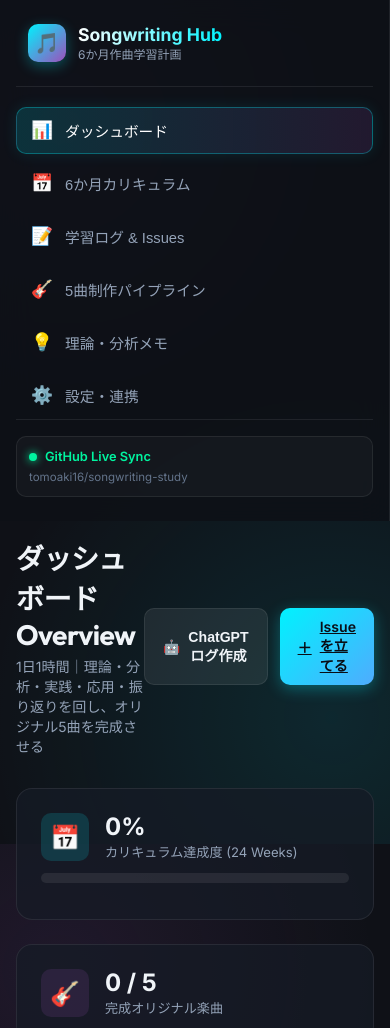
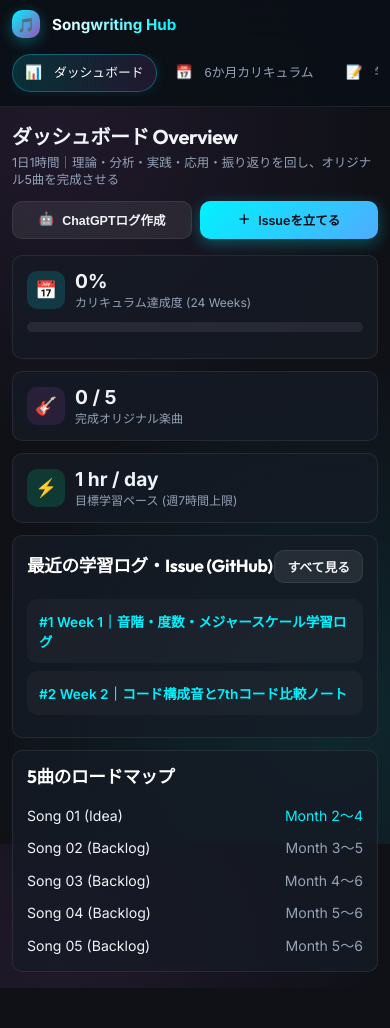
Before and after one commit to tomoaki16/songwriting-study, a plain HTML site: page dashboard/index.html in a window 390 px wide. Shown: the top 1028 px of the page. After the commit the page ends 988 px from the top, so only its background shows below. Drawn offline with Linux system fonts and the light colour scheme; no server answers.

Commit message:
Improve mobile responsiveness and typography wrapping

```diff
--- a/dashboard/css/style.css
+++ b/dashboard/css/style.css
@@ -35,7 +35,7 @@
 }
 
 body {
-  font-family: 'Inter', -apple-system, BlinkMacSystemFont, sans-serif;
+  font-family: 'Inter', -apple-system, BlinkMacSystemFont, 'Hiragino Sans', 'Hiragino Kaku Gothic ProN', 'Meiryo', sans-serif;
   background-color: var(--bg-dark);
   background-image:
     radial-gradient(circle at 15% 15%, rgba(157, 80, 187, 0.12) 0%, transparent 40%),
@@ -45,16 +45,29 @@
   min-height: 100vh;
   display: flex;
   overflow-x: hidden;
+  overflow-wrap: anywhere;
+  word-break: normal;
+  line-break: loose;
+  -webkit-font-smoothing: antialiased;
 }
 
-/* Typography */
+/* Typography & Word Break Rules */
 h1, h2, h3, h4, .brand-text {
-  font-family: 'Outfit', sans-serif;
+  font-family: 'Outfit', -apple-system, sans-serif;
   letter-spacing: -0.02em;
+  overflow-wrap: break-word;
+  word-break: normal;
+  line-height: 1.35;
+}
+
+p, li, label, span {
+  overflow-wrap: anywhere;
+  line-height: 1.6;
 }
 
 code, pre, .mono-font {
   font-family: 'JetBrains Mono', monospace;
+  word-break: break-all;
 }
 
 /* Layout */
@@ -64,7 +77,7 @@
   min-height: 100vh;
 }
 
-/* Sidebar */
+/* Sidebar Navigation */
 .sidebar {
   width: 260px;
   background: rgba(13, 17, 23, 0.85);
@@ -97,6 +110,7 @@
   justify-content: center;
   font-size: 20px;
   box-shadow: 0 4px 14px rgba(0, 242, 254, 0.3);
+  flex-shrink: 0;
 }
 
 .brand-title {
@@ -152,6 +166,7 @@
   font-size: 1.1rem;
   width: 22px;
   text-align: center;
+  flex-shrink: 0;
 }
 
 .sidebar-footer {
@@ -235,6 +250,8 @@
   cursor: pointer;
   transition: var(--transition);
   border: none;
+  text-decoration: none;
+  white-space: nowrap;
 }
 
 .btn-primary {
@@ -316,6 +333,7 @@
   align-items: center;
   justify-content: center;
   font-size: 1.5rem;
+  flex-shrink: 0;
 }
 
 .stat-icon.cyan { background: rgba(0, 242, 254, 0.15); color: var(--primary-cyan); }
@@ -358,6 +376,7 @@
   margin-bottom: 24px;
   overflow-x: auto;
   padding-bottom: 8px;
+  -webkit-overflow-scrolling: touch;
 }
 
 .month-tab-btn {
@@ -371,6 +390,7 @@
   cursor: pointer;
   white-space: nowrap;
   transition: var(--transition);
+  flex-shrink: 0;
 }
 
 .month-tab-btn:hover {
@@ -399,7 +419,6 @@
   justify-content: space-between;
   align-items: center;
   margin-bottom: 14px;
-
 }
 
 .week-badge {
@@ -409,6 +428,7 @@
   border-radius: 20px;
   font-size: 0.75rem;
   font-weight: 700;
+  display: inline-block;
 }
 
 .task-list {
@@ -433,6 +453,7 @@
   margin-top: 2px;
   accent-color: var(--primary-cyan);
   cursor: pointer;
+  flex-shrink: 0;
 }
 
 /* GitHub Issue Cards */
@@ -445,7 +466,7 @@
 
 .search-input {
   flex: 1;
-  min-width: 250px;
+  min-width: 200px;
   padding: 10px 16px;
   background: rgba(255, 255, 255, 0.05);
   border: 1px solid var(--border-color);
@@ -479,6 +500,7 @@
   display: flex;
   justify-content: space-between;
   align-items: flex-start;
+  gap: 8px;
   margin-bottom: 8px;
 }
 
@@ -487,6 +509,7 @@
   font-weight: 600;
   color: #ffffff;
   text-decoration: none;
+  line-height: 1.4;
 }
 
 .issue-title:hover {
@@ -497,6 +520,7 @@
   color: var(--text-muted);
   font-size: 0.85rem;
   font-family: 'JetBrains Mono', monospace;
+  white-space: nowrap;
 }
 
 .issue-labels {
@@ -518,7 +542,7 @@
 /* 5-Song Pipeline */
 .song-pipeline-grid {
   display: grid;
-  grid-template-columns: repeat(auto-fit, minmax(240px, 1fr));
+  grid-template-columns: repeat(auto-fit, minmax(250px, 1fr));
   gap: 20px;
 }
 
@@ -599,12 +623,12 @@
   left: 0;
   width: 100vw;
   height: 100vh;
-  background: rgba(5, 8, 15, 0.8);
+  background: rgba(5, 8, 15, 0.85);
   backdrop-filter: blur(8px);
   display: none;
   align-items: center;
   justify-content: center;
-  z-index: 1000;
+  z-index: 2000;
 }
 
 .modal-overlay.active {
@@ -677,7 +701,9 @@
   resize: vertical;
 }
 
-/* Responsive */
+/* ========================================================
+   Responsive Breakpoints & Smartphone Optimizations (<768px)
+   ======================================================== */
 @media (max-width: 1024px) {
   .sidebar {
     width: 200px;
@@ -686,22 +712,216 @@
     margin-left: 200px;
     padding: 24px;
   }
-  .col-8, .col-6, .col-4 {
+  .col-8, .col-6, .col-4, .col-3 {
     grid-column: span 12;
   }
 }
 
 @media (max-width: 768px) {
+  body {
+    font-size: 14px;
+  }
+
   .app-container {
     flex-direction: column;
   }
+
+  /* Sticky Horizontal Header Navigation on Mobile */
   .sidebar {
     width: 100%;
     height: auto;
-    position: relative;
+    position: sticky;
+    top: 0;
+    padding: 10px 12px;
+    border-right: none;
+    border-bottom: 1px solid var(--border-color);
+    background: rgba(11, 15, 23, 0.95);
+    backdrop-filter: blur(20px);
+    z-index: 1000;
   }
+
+  .brand-header {
+    padding: 0 0 8px 0;
+    margin-bottom: 8px;
+    border-bottom: none;
+  }
+
+  .brand-icon {
+    width: 28px;
+    height: 28px;
+    font-size: 14px;
+  }
+
+  .brand-title {
+    font-size: 0.95rem;
+  }
+
+  .brand-subtitle {
+    display: none;
+  }
+
+  .nav-menu {
+    flex-direction: row;
+    overflow-x: auto;
+    gap: 6px;
+    padding-bottom: 4px;
+    -webkit-overflow-scrolling: touch;
+  }
+
+  .nav-item button {
+    padding: 7px 12px;
+    font-size: 0.8rem;
+    white-space: nowrap;
+    border-radius: 20px;
+  }
+
+  .nav-icon {
+    font-size: 0.85rem;
+    width: auto;
+  }
+
+  .sidebar-footer {
+    display: none;
+  }
+
+  /* Main Content Area */
   .main-content {
     margin-left: 0;
+    padding: 16px 12px;
+    width: 100%;
+  }
+
+  .top-bar {
+    flex-direction: column;
+    align-items: flex-start;
+    gap: 12px;
+    margin-bottom: 16px;
+  }
+
+  .page-title {
+    font-size: 1.25rem;
+  }
+
+  .page-subtitle {
+    font-size: 0.78rem;
+    line-height: 1.4;
+  }
+
+  .actions-group {
+    width: 100%;
+    display: flex;
+    gap: 8px;
+  }
+
+  .actions-group .btn {
+    flex: 1;
+    justify-content: center;
+    padding: 8px 10px;
+    font-size: 0.78rem;
+  }
+
+  /* Dashboard Grid & Cards */
+  .dashboard-grid {
+    grid-template-columns: 1fr;
+    gap: 12px;
+  }
+
+  .col-12, .col-8, .col-6, .col-4, .col-3 {
+    grid-column: span 1;
+  }
+
+  .card {
+    padding: 14px;
+    border-radius: var(--radius-md);
+  }
+
+  .stat-widget {
+    gap: 10px;
+  }
+
+  .stat-icon {
+    width: 38px;
+    height: 38px;
+    font-size: 1.1rem;
+  }
+
+  .stat-value {
+    font-size: 1.2rem;
+  }
+
+  .stat-label {
+    font-size: 0.75rem;
+  }
+
+  /* Week Cards Layout */
+  .week-card {
+    padding: 14px;
+    border-radius: var(--radius-md);
+  }
+
+  .week-card > div[style*="grid-template-columns"] {
+    grid-template-columns: 1fr !important;
+    gap: 12px !important;
+  }
+
+  .week-header {
+    flex-direction: column;
+    align-items: flex-start;
+    gap: 6px;
+  }
+
+  .week-header h3 {
+    display: block !important;
+    margin-left: 0 !important;
+    margin-top: 4px;
+    font-size: 0.98rem !important;
+  }
+
+  /* Issue Filters & Search */
+  .issue-filter-bar {
+    flex-direction: column;
+    gap: 8px;
+  }
+
+  .search-input {
+    width: 100%;
+    min-width: 0;
+    font-size: 0.82rem;
+    padding: 8px 12px;
+  }
+
+  .issue-card {
+    padding: 12px;
+  }
+
+  .issue-title {
+    font-size: 0.9rem;
+  }
+
+  /* 5-Song Pipeline */
+  .song-pipeline-grid {
+    grid-template-columns: 1fr;
+    gap: 12px;
+  }
+
+  .song-card {
+    padding: 14px;
+  }
+
+  .song-title-input {
+    font-size: 1.05rem;
+  }
+
+  /* Modals */
+  .modal-box {
+    width: 95%;
     padding: 16px;
+    max-height: 90vh;
+  }
+
+  /* Practice Checkbox Labels */
+  .task-item label {
+    font-size: 0.82rem;
+    line-height: 1.5;
   }
 }
```
